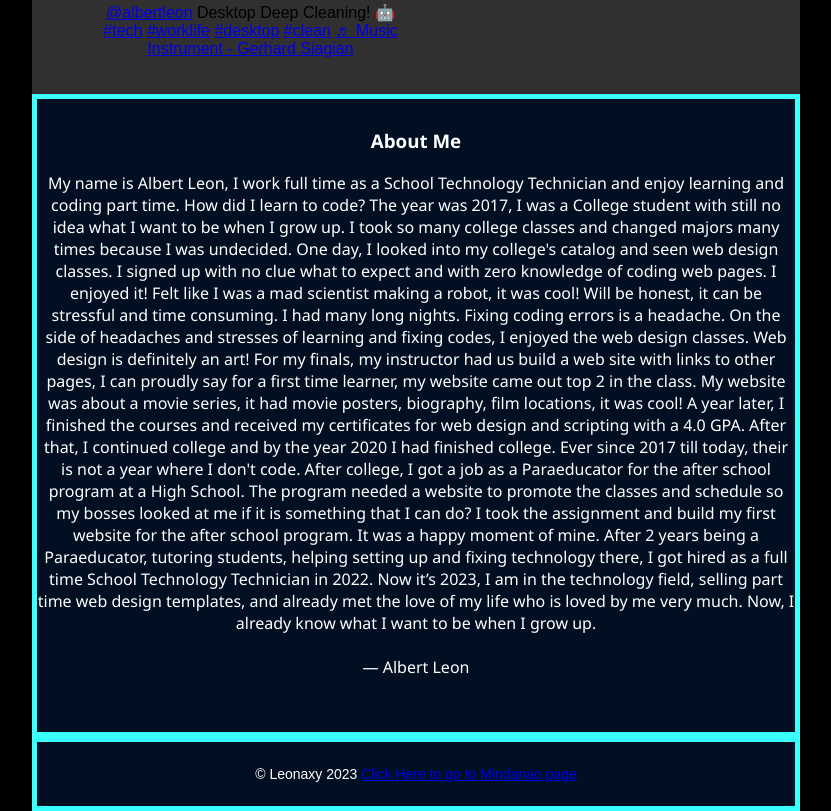
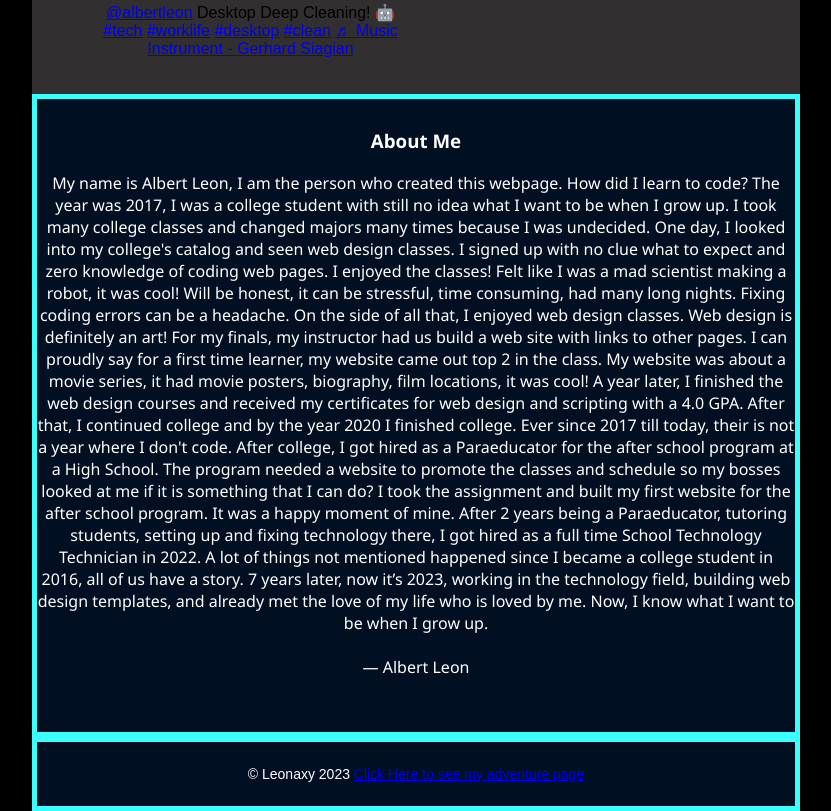
Before and after one commit to AlbertLeon/Leonaxy.github.io, a plain HTML site: page index.html in a window 1280 px wide. Shown: the part 557-1368 px from the top of the page, without its empty margins (224-1055 px from the left). Drawn offline with Linux system fonts and the light colour scheme; a script that the page names is missing.

Commit message:
Update index.html
This is the changes of my story

```diff
--- a/index.html
+++ b/index.html
@@ -36,21 +36,20 @@
     <div class="about-section">
         <h3>About Me</h3>
         <p>
-            My name is Albert Leon, I work full time as a School Technology Technician and enjoy learning and coding part time. How did I learn to code? The year was 2017, I was a College student with still no idea what I want to be when I grow up. I took so many
-            college classes and changed majors many times because I was undecided. One day, I looked into my college's catalog and seen web design classes. I signed up with no clue what to expect and with zero knowledge of coding web pages. I enjoyed
-            it! Felt like I was a mad scientist making a robot, it was cool! Will be honest, it can be stressful and time consuming. I had many long nights. Fixing coding errors is a headache. On the side of headaches and stresses of learning and fixing
-            codes, I enjoyed the web design classes. Web design is definitely an art! For my finals, my instructor had us build a web site with links to other pages, I can proudly say for a first time learner, my website came out top 2 in the class. My
-            website was about a movie series, it had movie posters, biography, film locations, it was cool! A year later, I finished the courses and received my certificates for web design and scripting with a 4.0 GPA. After that, I continued college
-            and by the year 2020 I had finished college. Ever since 2017 till today, their is not a year where I don't code. After college, I got a job as a Paraeducator for the after school program at a High School. The program needed a website to promote
-            the classes and schedule so my bosses looked at me if it is something that I can do? I took the assignment and build my first website for the after school program. It was a happy moment of mine. After 2 years being a Paraeducator, tutoring
-            students, helping setting up and fixing technology there, I got hired as a full time School Technology Technician in 2022. Now it’s 2023, I am in the technology field, selling part time web design templates, and already met the love of my
-            life who is loved by me very much. Now, I already know what I want to be when I grow up. <br> <br> — Albert Leon
+            My name is Albert Leon, I am the person who created this webpage. How did I learn to code? The year was 2017, I was a college student with still no idea what I want to be when I grow up. I took many
+            college classes and changed majors many times because I was undecided. One day, I looked into my college's catalog and seen web design classes. I signed up with no clue what to expect and zero knowledge of coding web pages. I enjoyed
+            the classes! Felt like I was a mad scientist making a robot, it was cool! Will be honest, it can be stressful, time consuming, had many long nights. Fixing coding errors can be a headache. On the side of all that, I enjoyed web design classes. Web design is definitely an art! For my finals, my instructor had us build a web site with links to other pages. I can proudly say for a first time learner, my website came out top 2 in the class. My
+            website was about a movie series, it had movie posters, biography, film locations, it was cool! A year later, I finished the web design courses and received my certificates for web design and scripting with a 4.0 GPA. After that, I continued college
+            and by the year 2020 I finished college. Ever since 2017 till today, their is not a year where I don't code. After college, I got hired as a Paraeducator for the after school program at a High School. The program needed a website to promote
+            the classes and schedule so my bosses looked at me if it is something that I can do? I took the assignment and built my first website for the after school program. It was a happy moment of mine. After 2 years being a Paraeducator, tutoring
+            students, setting up and fixing technology there, I got hired as a full time School Technology Technician in 2022. A lot of things not mentioned happened since I became a college student in 2016, all of us have a story. 7 years later, now it’s 2023, working in the technology field, building web design templates, and already met the love of my
+            life who is loved by me. Now, I know what I want to be when I grow up. <br> <br> — Albert Leon
         </p>
         <p><br></p>
     </div>
 
     <footer>
-        <p>&copy; Leonaxy 2023 <a href="philippines.html">Click Here to go to Mindanao page</a></p>
+        <p>&copy; Leonaxy 2023 <a href="philippines.html">Click Here to see my adventure page</a></p>
     </footer>
     <script src="script.js"></script>
 </body>
```
